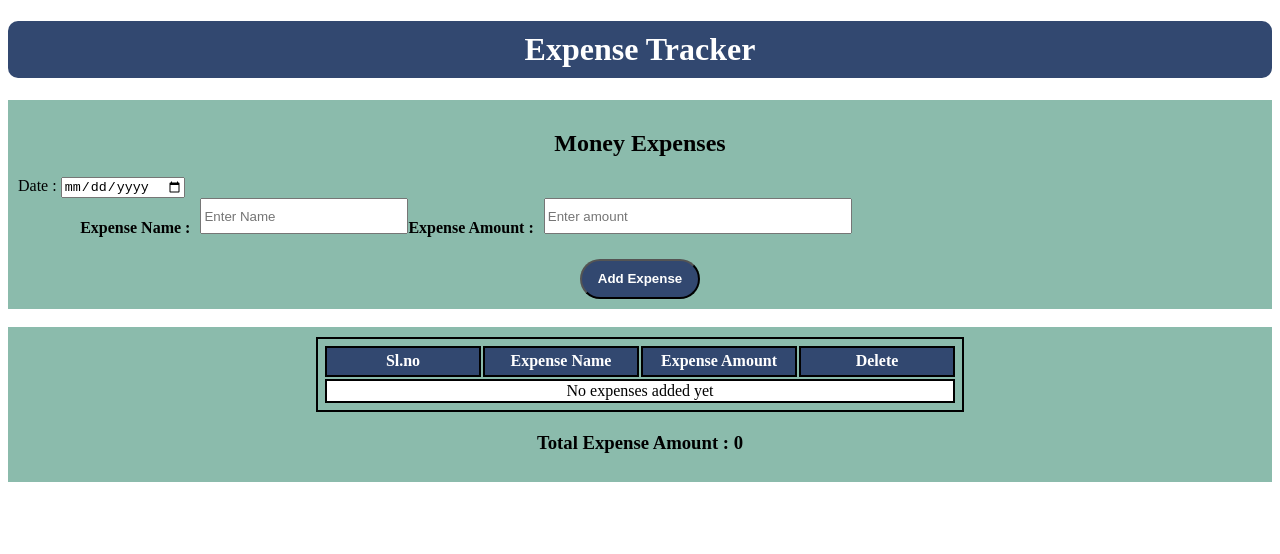
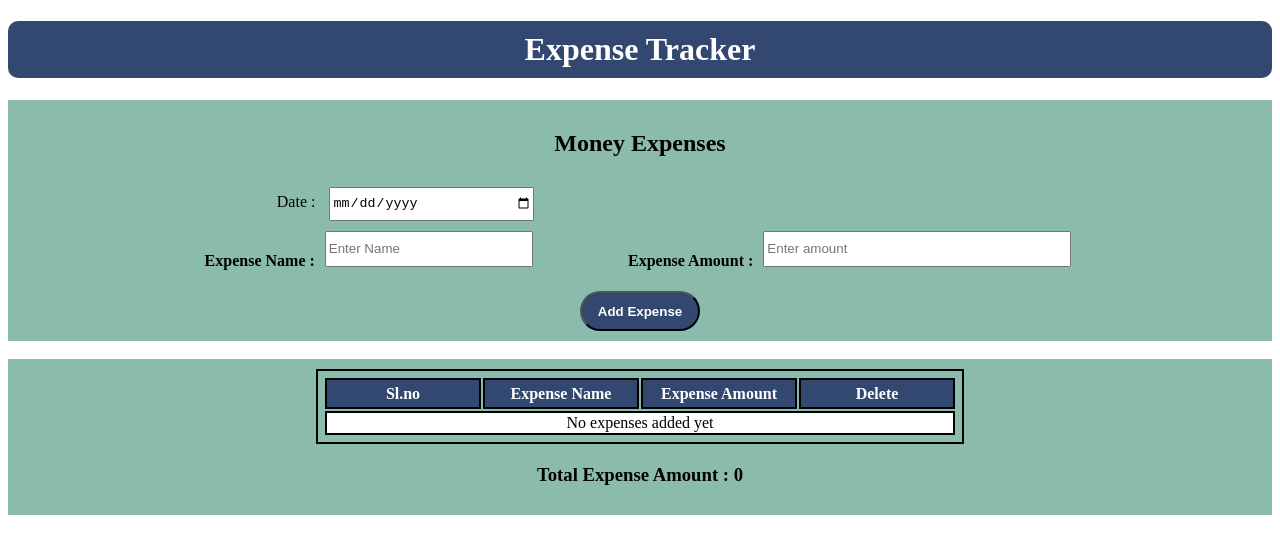
Before and after one commit to rakshasubramanya08/Expense-Money-App, a React (Vite) app: page / in a window 1280 px wide. Shown: the top 554 px of the page. Built offline with nearby package versions, Linux system fonts and the light colour scheme.

Commit message:
Modified.

```diff
--- a/src/Money.css
+++ b/src/Money.css
@@ -23,7 +23,16 @@
 .box2{
     display: flex;
     flex-direction: row;
-    margin-left: 5%;
+    margin-left: 15%;
+}
+.dat{
+    padding: 10px;
+    margin-left: 20%;
+}
+.date{
+    width: 200px;
+    height: 30px;
+    margin-left: 10px;
 }
 
 
@@ -31,12 +40,13 @@
     width: 200px;
     height: 30px;
     margin-left: 10px;
+    margin-right: 9%;
 }
 .input2{
     width: 300px;
     height: 30px;
     margin-left: 10px;
-    margin-right: 9%;
+
 }
 .input3{
     width: 300px;
```
